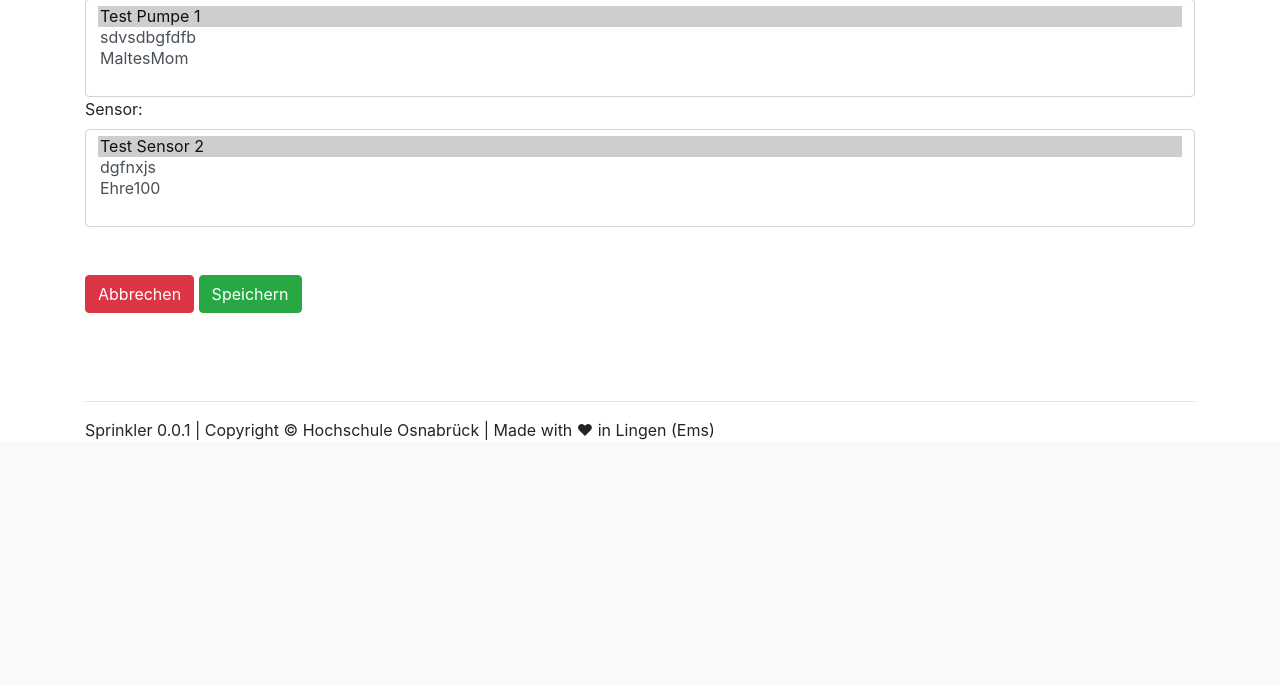
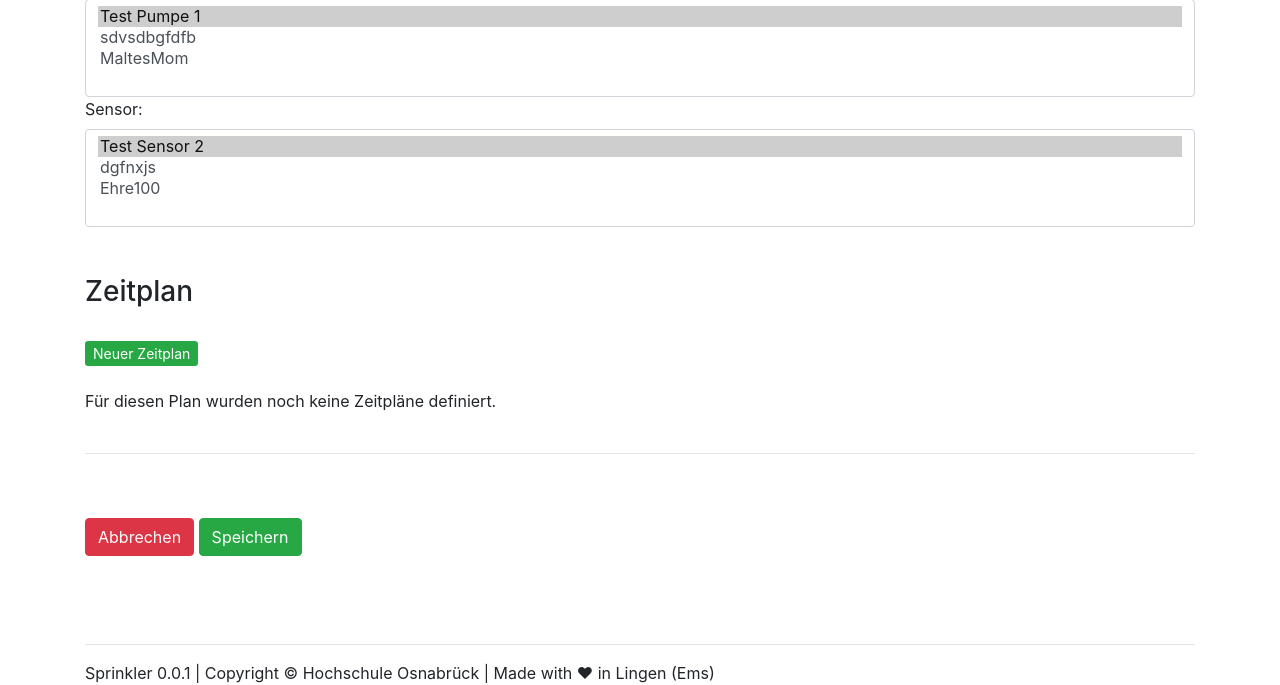
Before and after one commit to greiwede/Sprinkler_Celery, a Django app: page /plans/edit/3 in a window 1280 px wide. Shown: the part 659-1344 px from the top of the page. Before the commit the page ends 1099 px from the top, so only its background shows below. Run offline with Django 3.2, Linux system fonts and the light colour scheme; data comes from the database, SQL or seed files in the repository; both versions use the stored data as it was after the commit; some libraries are stand-ins or nearby versions.

Commit message:
schedule management

```diff
--- a/webapp/models.py
+++ b/webapp/models.py
@@ -141,3 +141,35 @@ class Schedule(models.Model):
     deny_sunday = models.BooleanField(default=False)
     deny_time_start = models.TimeField(auto_now=False, auto_now_add=False)
     deny_time_stop = models.TimeField(auto_now=False, auto_now_add=False)
+
+class ScheduleForm(ModelForm):
+
+    class Meta:
+        model = Schedule
+        fields = ('plan', 'allow_monday', 'allow_tuesday', 'allow_wednesday', 'allow_thursday',
+         'allow_friday', 'allow_saturday', 'allow_sunday', 'allow_time_start', 'allow_time_stop',
+         'deny_monday', 'deny_tuesday', 'deny_wednesday', 'deny_thursday',
+         'deny_friday', 'deny_saturday', 'deny_sunday', 'deny_time_start', 'deny_time_stop')
+
+
+        widgets = {
+            'plan': forms.NumberInput(attrs={'style': 'display:none'}),
+            'allow_monday': forms.CheckboxInput(attrs={'class': 'form-control'}),
+            'allow_tuesday': forms.CheckboxInput(attrs={'class': 'form-control'}),
+            'allow_wednesday': forms.CheckboxInput(attrs={'class': 'form-control'}),
+            'allow_thursday': forms.CheckboxInput(attrs={'class': 'form-control'}),
+            'allow_friday': forms.CheckboxInput(attrs={'class': 'form-control'}),
+            'allow_saturday': forms.CheckboxInput(attrs={'class': 'form-control'}),
+            'allow_sunday': forms.CheckboxInput(attrs={'class': 'form-control'}),
+            'allow_time_start': forms.TimeInput(attrs={'class': 'form-control'}),
+            'allow_time_stop': forms.TimeInput(attrs={'class': 'form-control'}),
+            'deny_monday': forms.CheckboxInput(attrs={'class': 'form-control'}),
+            'deny_tuesday': forms.CheckboxInput(attrs={'class': 'form-control'}),
+            'deny_wednesday': forms.CheckboxInput(attrs={'class': 'form-control'}),
+            'deny_thursday': forms.CheckboxInput(attrs={'class': 'form-control'}),
+            'deny_friday': forms.CheckboxInput(attrs={'class': 'form-control'}),
+            'deny_saturday': forms.CheckboxInput(attrs={'class': 'form-control'}),
+            'deny_sunday': forms.CheckboxInput(attrs={'class': 'form-control'}),
+            'deny_time_start': forms.TimeInput(attrs={'class': 'form-control'}),
+            'deny_time_stop': forms.TimeInput(attrs={'class': 'form-control'}),
+        }
--- a/webapp/templates/plans_edit.html
+++ b/webapp/templates/plans_edit.html
@@ -15,6 +15,59 @@
     {{ form }}
 
     <br><br>
+    <h3>Zeitplan</h3>
+    <br>
+
+    <a class="btn-sm btn-success" href="{% url 'schedule_create' id %}" role="button">Neuer Zeitplan</a>
+
+    <br><br>
+
+
+
+    {% if schedules %}
+
+    <table class="table table-hover">
+  <thead>
+    <tr>
+      <th scope="col">Erlaubte Wochentage</th>
+      <th scope="col">Ausführungsstart</th>
+      <th scope="col">Ausführungsstop</th>
+      <th scope="col">Verbotene Wochentage</th>
+      <th scope="col">Verbotsstart</th>
+      <th scope="col">Verbotsstop</th>
+      <th scope="col"></th>
+    </tr>
+  </thead>
+
+
+  <tbody>
+    {% for schedule in schedules %}
+    <tr>
+      <td>Jeden Tag</td>
+      <td>Start: {{ schedule.allow_time_start }}</td>
+      <td>Stop: {{ schedule.allow_time_stop }}</td>
+      <td>MO, DI und FR</td>
+      <td>Start: {{ schedule.deny_time_start }}</td>
+      <td>Stop: {{ schedule.deny_time_stop }}</td>
+      <td>
+        <a class="btn-sm btn-secondary" href="{% url 'schedule_edit' id schedule.id %}" role="button">Bearbeiten</a>
+        <a onclick="return confirm('Soll der Plan {{ plan.name }} löschen?')" class="btn-sm btn-danger" href="{% url 'schedule_delete' id schedule.id %}" role="button">Löschen</a>
+      </td>
+    </tr>
+
+
+
+    {% endfor %}
+    </tbody>
+</table>
+    {% else %}
+    Für diesen Plan wurden noch keine Zeitpläne definiert.
+    {% endif %}
+
+    <br><br>
+    <hr>
+
+    <br><br>
     <a class="btn btn-danger" href="{% url 'plans' %}" role="button">Abbrechen</a>
     <button type="submit" class="btn btn-success">Speichern</button>
 </form>
--- a/webapp/urls.py
+++ b/webapp/urls.py
@@ -19,6 +19,10 @@ urlpatterns = [
     path('plans/edit/<int:plan_id>', views.plans_edit, name='plan_edit'),
     path('plans/delete/<int:plan_id>', views.plans_delete, name='plan_delete'),
 
+    path('plans/edit/<int:plan_id>/schedule/create/', views.schedule_create, name='schedule_create'),
+    path('plans/edit/<int:plan_id>/schedule/edit/<int:schedule_id>', views.schedule_edit, name='schedule_edit'),
+    path('plans/edit/<int:plan_id>/schedule/delete/<int:schedule_id>', views.schedule_delete, name='schedule_delete'),
+
     path('statistics/', views.statistics, name='statistics'),
     path('weather/', views.weather, name='weather'),
     path('settings/', views.settings, name='settings'),
--- a/webapp/views.py
+++ b/webapp/views.py
@@ -276,8 +276,6 @@ def plans(request):
 
 def plans_create(request):
 
-    # Schedules fehlen noch
-
     args = {}
 
     args['form'] = PlanForm()
@@ -290,8 +288,6 @@ def plans_create(request):
     return TemplateResponse(request, "plans_create.html", args)
 
 def plans_edit(request, plan_id):
-
-    # Schedules fehlen noch
 
     args = {}
 
@@ -309,6 +305,10 @@ def plans_edit(request, plan_id):
         plan = Plan.objects.get(pk=plan_id)
         args['form'] = PlanForm(instance=plan)
 
+        args['schedules'] = Schedule.objects.filter(plan=plan_id).all()
+
+
+
     return TemplateResponse(request, "plans_edit.html", args)
 
 def plans_delete(request, plan_id):
@@ -317,6 +317,59 @@ def plans_delete(request, plan_id):
     instance.delete()
 
     return redirect('plans')
+
+def schedule_create(request, plan_id):
+
+    args = {}
+
+    args['form'] = ScheduleForm(initial={'plan': plan_id})
+
+    args['plan'] = Plan.objects.get(pk=plan_id)
+
+    if request.method == 'POST':
+        s = ScheduleForm(request.POST)
+        new_schedule = s.save()
+        return redirect('plan_edit', plan_id=plan_id)
+
+    return TemplateResponse(request, "schedule_create.html", args)
+
+
+    return redirect('plan_edit', plan_id=plan_id)
+
+def schedule_edit(request, plan_id, schedule_id):
+
+    args = {}
+
+    args['id'] = plan_id
+
+    args['plan'] = Plan.objects.get(pk=plan_id)
+
+    args['schedule_id'] = schedule_id
+
+    if request.method == 'POST':
+
+        s = Schedule.objects.get(pk=schedule_id)
+        f = ScheduleForm(request.POST, instance=s)
+        f.save()
+        return redirect('plan_edit', plan_id=plan_id)
+
+    else:
+
+        schedule = Schedule.objects.get(pk=schedule_id)
+        args['form'] = ScheduleForm(instance=schedule)
+
+
+
+    return TemplateResponse(request, "schedule_edit.html", args)
+
+
+
+def schedule_delete(request, plan_id, schedule_id):
+
+    Schedule.objects.filter(id=schedule_id, plan=plan_id).delete()
+
+    return redirect('plan_edit', plan_id=plan_id)
+
 
 def statistics(request):
     template = loader.get_template("statistics.html")
```
Also changed, not shown: webapp/templates/schedule_create.html (added, +27 -0 lines), webapp/templates/schedule_edit.html (added, +27 -0 lines), db.sqlite3.
